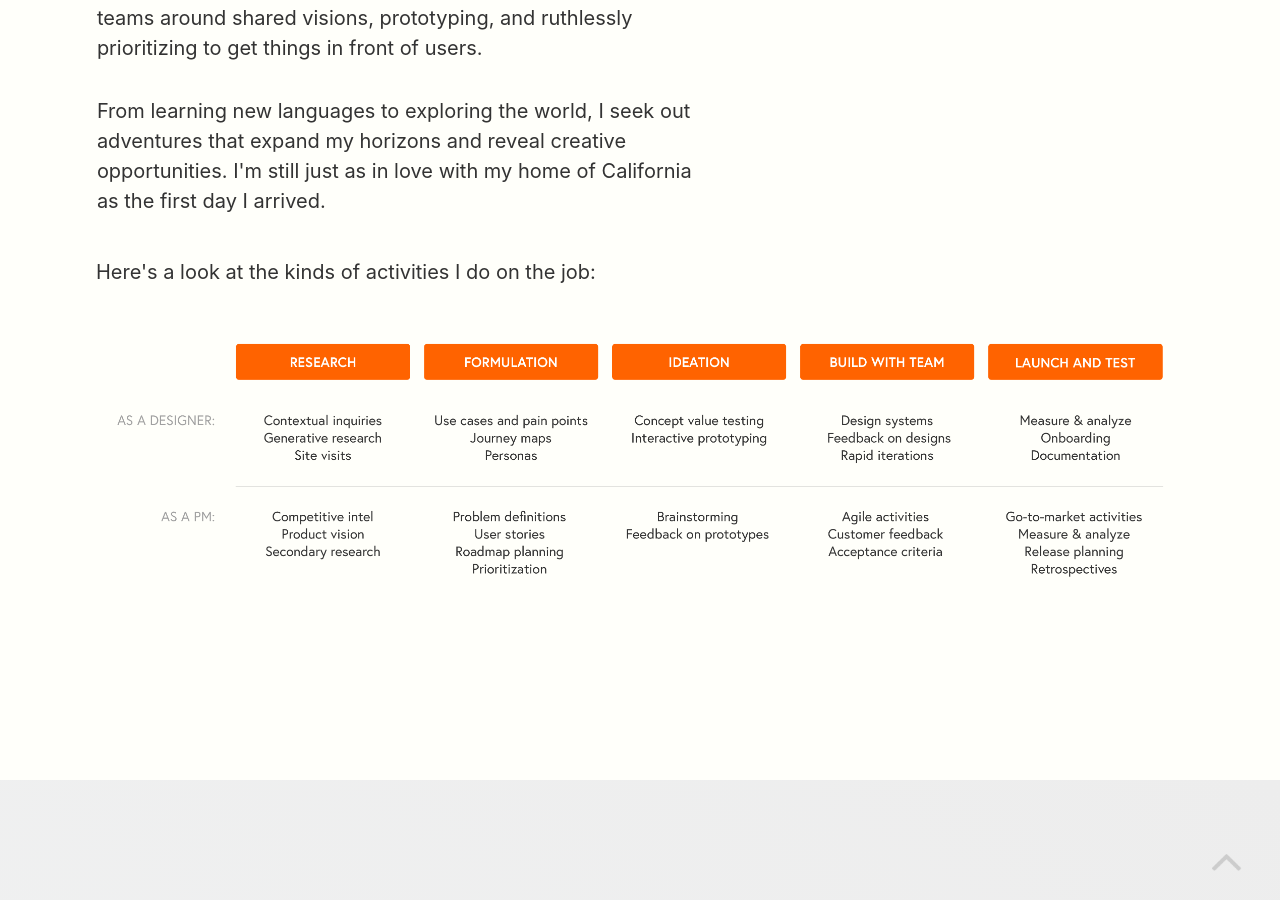
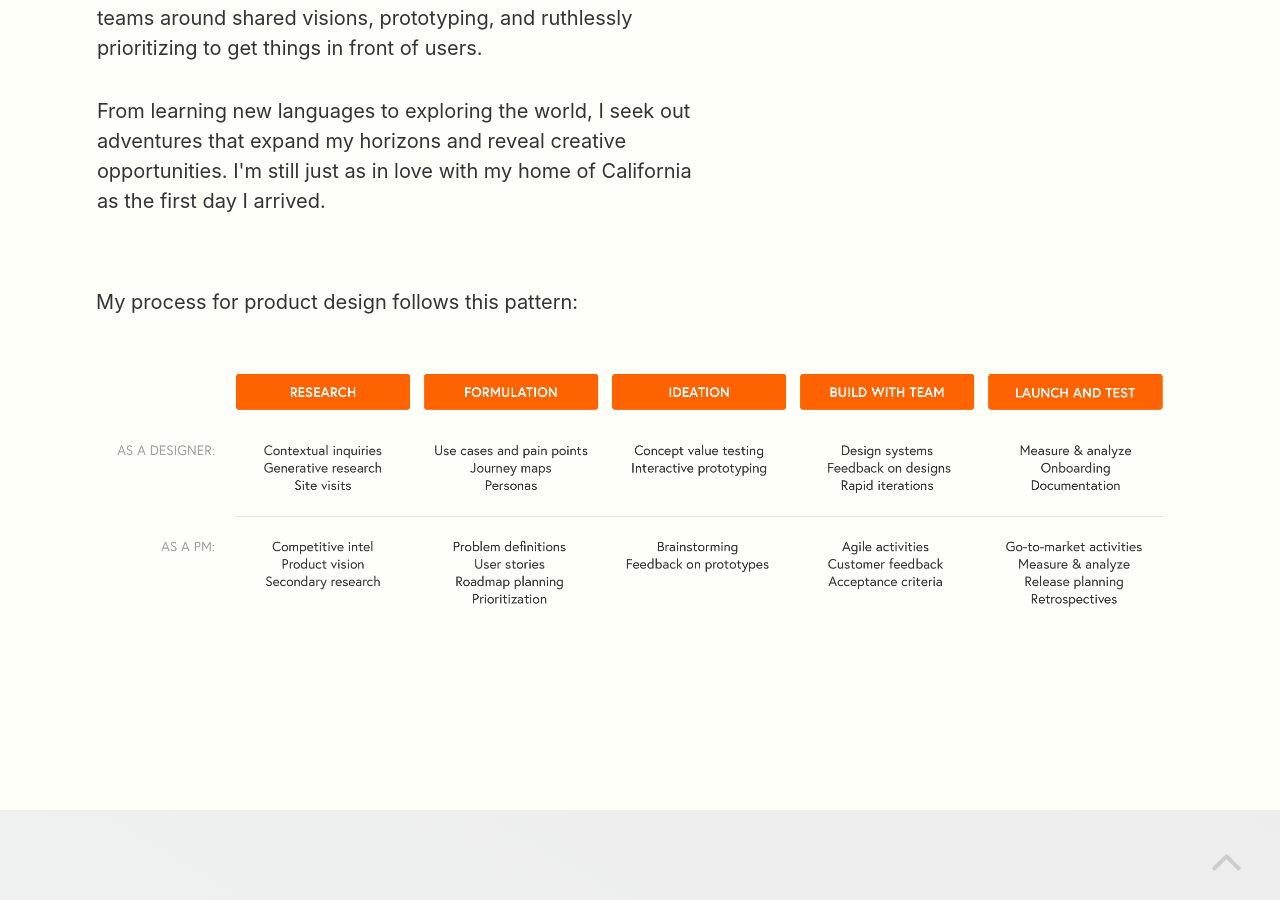
Before and after one commit to brzaik/brz4, a Jekyll site: the page built from about.html, in a window 1280 px wide and 900 px high, scrolled down 780 px. Built offline with Jekyll 4.4.1, drawn with Linux system fonts in a browser that asks for light colours; nearby versions of some CDN libraries.

Commit message:
Changes to About copy.

```diff
--- a/about.html
+++ b/about.html
@@ -27,7 +27,8 @@ title: About
 </div>
 
 <div class="container padder-margin-bottom">
-  <p>Here's a look at the kinds of activities I do on the job:</p>
+  <br />
+  <p>My process for product design follows this pattern:</p>
   <a href="/assets/images/brz-process.png">
     <img src="/assets/images/brz-process.png" alt="My PM/Design Process Diagram" />
   </a>
```
